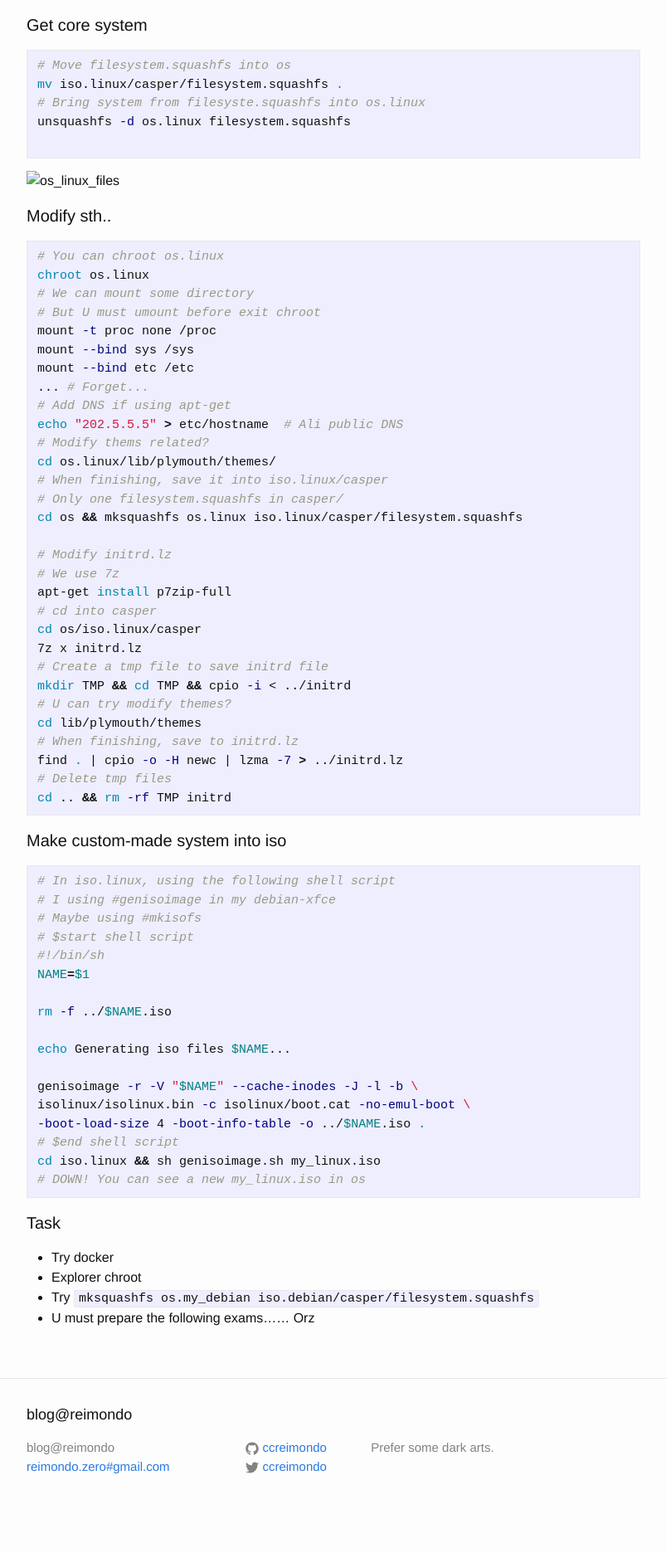
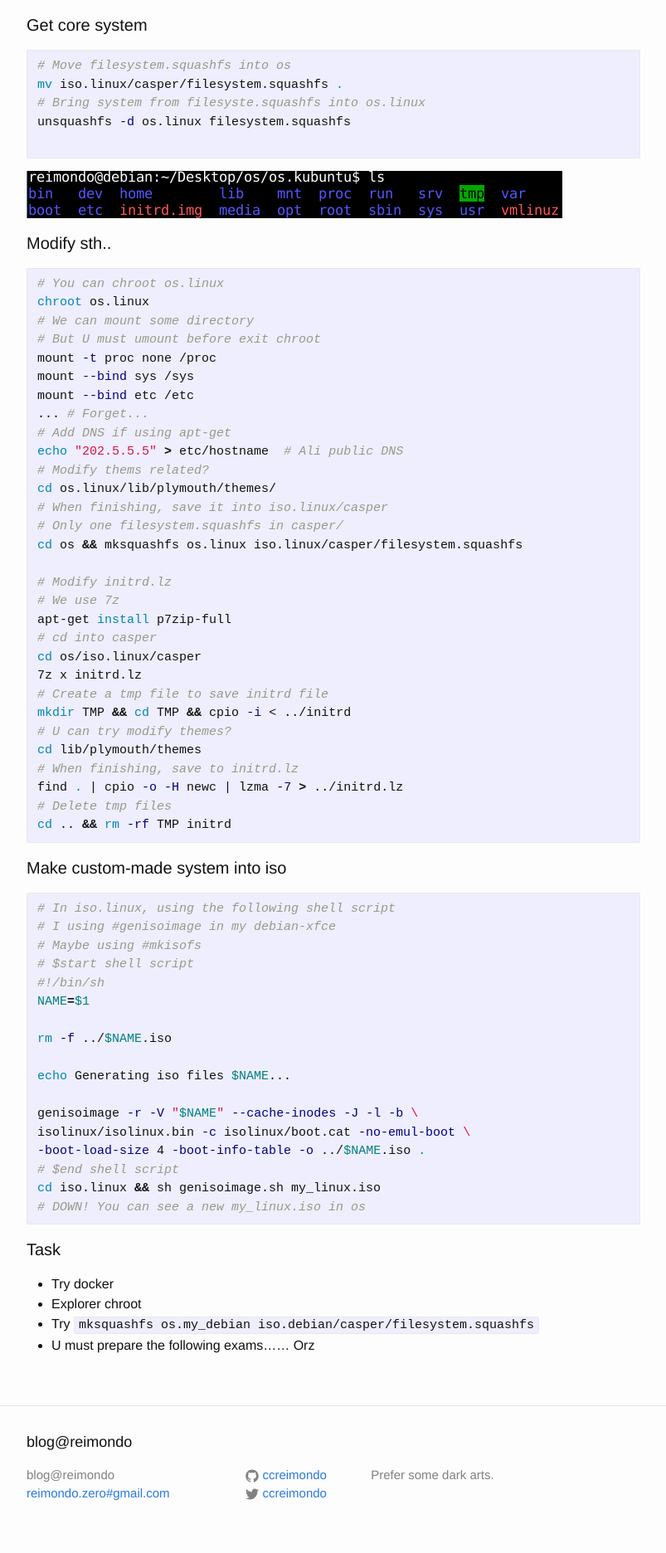
Before and after one commit to ccreimondo/ccreimondo.github.io, a Jekyll site: the page built from _posts/2015-1-10-make-linux-iso.md, in a window 1280 px wide. Shown: the part 923-2795 px from the top of the page at 83% size, without its empty margins (238-1041 px from the left). Built offline with Jekyll 4.4.1, drawn with Linux system fonts in a browser that asks for light colours; Markdown is read by kramdown in place of the engine named in the settings; before the commit the page ends 2762 px from its top, so only the background shows below that.

Commit message:
serve images

````diff
--- a/_posts/2015-1-10-make-linux-iso.md
+++ b/_posts/2015-1-10-make-linux-iso.md
@@ -50,7 +50,7 @@ unsquashfs -d os.linux filesystem.squashfs
 
 ```
 
-![os_linux_files](linux-mkiso-about/os-linux.png)
+![os linux files](http://ccreimondo.github.io/images/blog/linux-mkiso-about-os-linux.png)
 
 ####Modify sth..
 ```bash
````
Also changed, not shown: images/blog/linux-mkiso-about-os-linux.png (renamed from _posts/linux-mkiso-about/os-linux.png), images/public/black_64.png (renamed from images/black_64.png), images/public/dragon.png (renamed from images/dragon.png), images/public/favicon_32x32.png (renamed from images/favicon_32x32.png), images/public/favicon_32x32@2x.png (renamed from images/favicon_32x32@2x.png), images/public/kosaki_1024.jpg (renamed from images/kosaki_1024.jpg), images/public/meidochan_400x400.jpeg (renamed from images/meidochan_400x400.jpeg).
